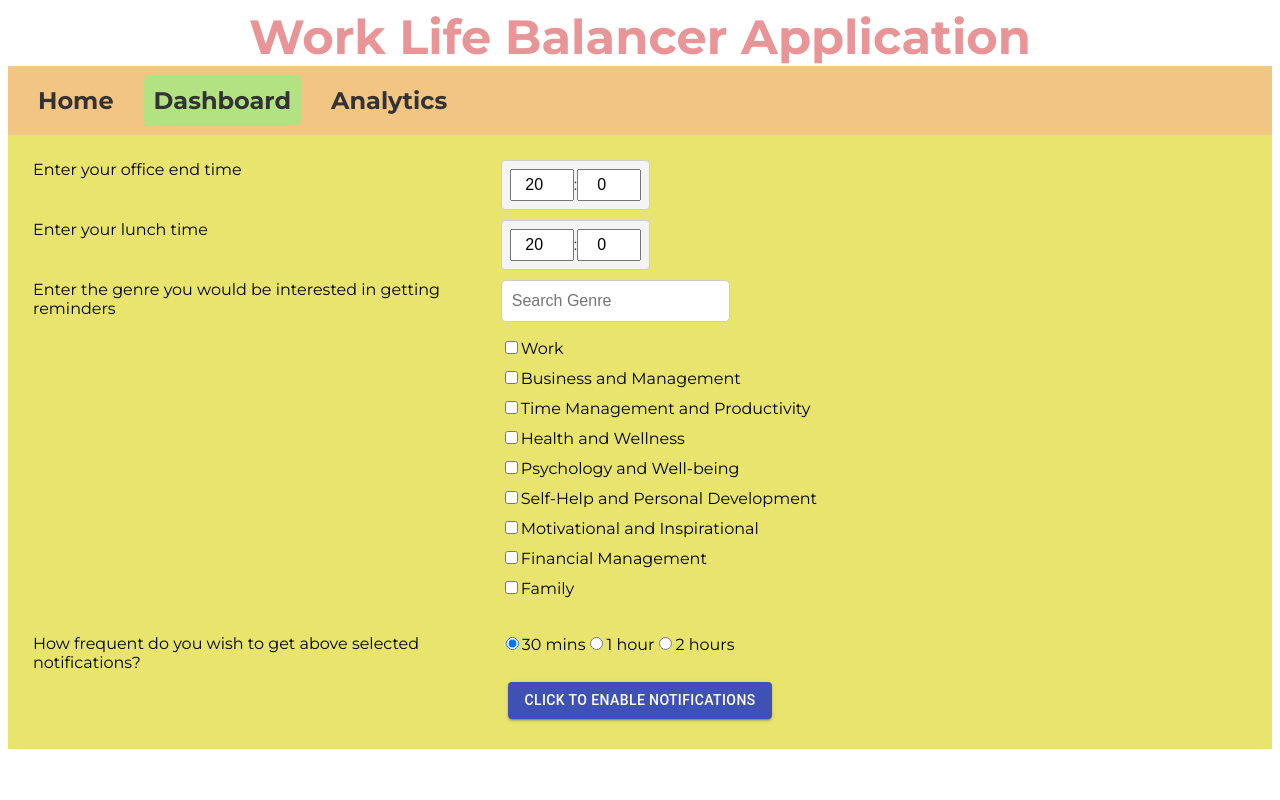
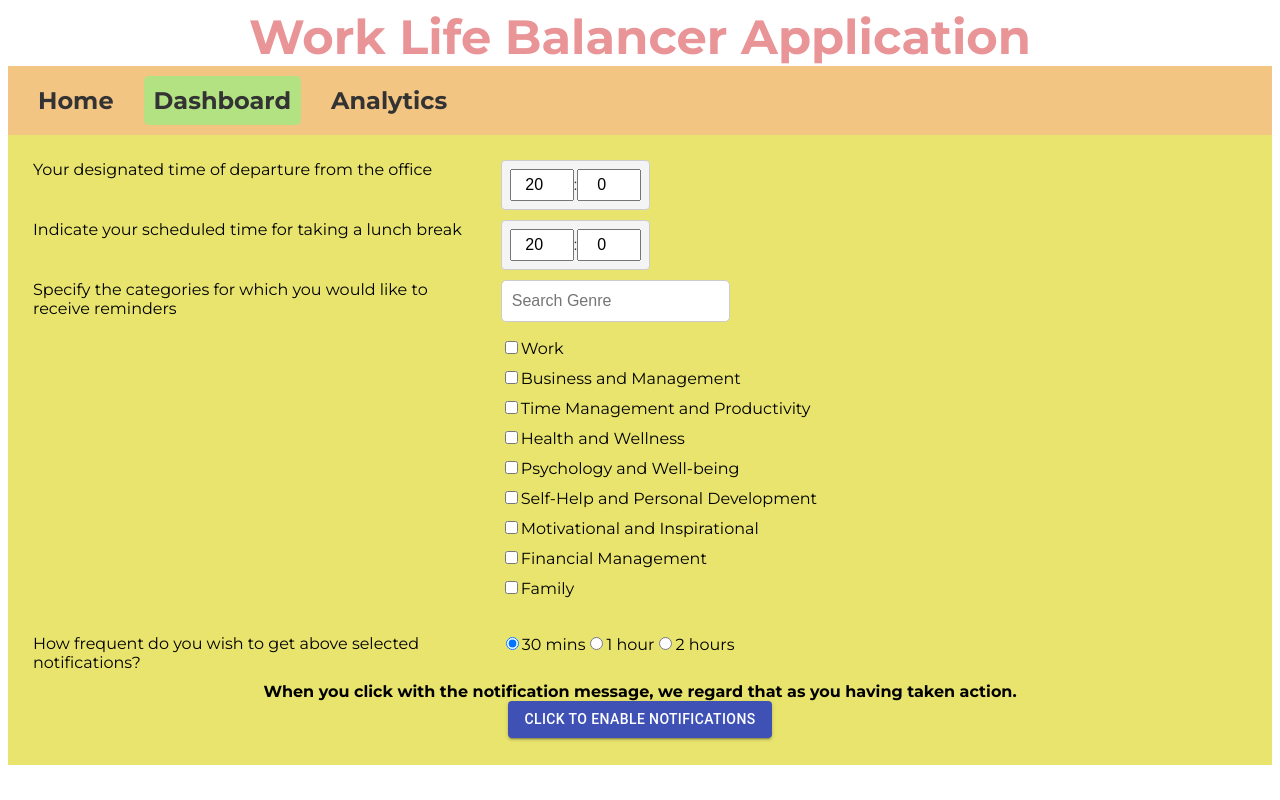
Before and after one commit to humerasharief/Worklife-balance-app-9-aug, a React (Create React App) app: page /home in a window 1280 px wide. Both pictures are taken after a click on the button "CLICK TO ENABLE NOTIFICATIONS". Built offline with nearby package versions, Linux system fonts and the light colour scheme.

Commit message:
Updated the success message for notificaitons click

```diff
--- a/package.json
+++ b/package.json
@@ -9,6 +9,7 @@
     "@testing-library/user-event": "^7.2.1",
     "react": "^16.13.1",
     "react-dom": "^16.13.1",
+    "react-bootstrap": "^1.6.3",
     "react-router-dom": "^5.2.0",
     "react-scripts": "3.4.3"
   },
--- a/src/components/CustomNotify/CustomNotify.js
+++ b/src/components/CustomNotify/CustomNotify.js
@@ -65,6 +65,7 @@ function CustomNotify(props) {
   const [checkboxes, setCheckboxes] = useState(initialCheckboxes);
   const [filter, setFilter] = useState('');
 
+
   const handleCheckboxChange = (id) => {
     setCheckboxes((prevCheckboxes) =>
       prevCheckboxes.map((checkbox) =>
@@ -102,11 +103,11 @@ function CustomNotify(props) {
           const newObj1 = {text:finalReminder[i].text, category:finalReminder[i].category};
           providedRemindersList.push(newObj1);
           localStorage.setItem('sentData', JSON.stringify(providedRemindersList));
-          const notification = new Notification(finalReminder[i].category, {
+          const notification = new Notification(finalReminder[i].label, {
             body: finalReminder[i].text
           })
           notification.onclick = function(){
-            const newObj = {text:finalReminder[i].text, category:finalReminder[i].label};
+            const newObj = {text:finalReminder[i].text, category:finalReminder[i].category};
             clickedRemindersList.push(newObj);
             localStorage.setItem('clickedData', JSON.stringify(clickedRemindersList));
             window.focus();
@@ -118,7 +119,7 @@ function CustomNotify(props) {
   return (
     <div>
       <div className="flex-container">
-        <div className="flex-item">Enter the genre you would be interested in getting reminders</div>
+        <div className="flex-item">Specify the categories for which you would like to receive reminders</div>
         <div className="flex-item-2">
           <input  className='styled-input '
             type="text"
--- a/src/components/NotificationRender/NotificationRender.css
+++ b/src/components/NotificationRender/NotificationRender.css
@@ -18,3 +18,32 @@
     border-radius: 5px;
     cursor: pointer;
   }
+  .toast-custom {
+    background-color: #ffcc00;
+  }
+
+  /* Customize the text color of the toast */
+  .toast-custom .toast-header {
+    color: #333;
+  }
+
+  /* Customize the border color of the toast */
+  .toast-custom .toast-header {
+    border-color: #ffcc00;
+  }
+
+  .toast-container {
+    position: fixed;
+    top: 10px; /* Adjust the value as needed */
+    right: 20px; /* Adjust the value as needed */
+    z-index: 9999;
+    border: 1px solid #333;
+    padding: 10px
+  }
+
+  .successMsg{
+    font-weight: bold;
+    display: flex;
+    justify-content: center;
+    align-items: center;
+  }
--- a/src/components/NotificationRender/NotificationRender.js
+++ b/src/components/NotificationRender/NotificationRender.js
@@ -4,6 +4,7 @@ import './NotificationRender.css';
 import TimePicker from '../TimePicker/TimePicker'
 import CustomNotify from '../CustomNotify/CustomNotify';
 import Button from '@material-ui/core/Button';
+import { Toast} from 'react-bootstrap';
 function NotificationRender(props) {
   const showNotification = (msg, bodyMsg) => {
     new Notification(msg, {
@@ -14,6 +15,7 @@ function NotificationRender(props) {
   const [buttonClickCount, setButtonClickCount] = useState(0);
   const handleClick = () => {
     setButtonClickCount(prevCount => prevCount + 1);
+    setShowToast(!showToast);
   };
   const [logoutHoursFromChild, setlogoutHoursFromChild] = React.useState(20);
   const [logoutMinsFromChild, setlogoutMinsFromChild] = React.useState(0);
@@ -66,18 +68,25 @@ function NotificationRender(props) {
     setLunchHoursFromChild(obj.hours)
     setLunchMinsFromChild(obj.minutes)
   };
+
+  const [showToast, setShowToast] = useState(false);
+
+  const toggleToast = () => {
+    setShowToast(!showToast);
+  };
   return (
     <div className="background-container">
 
       <div className="flex-container">
-        <div className="flex-item">Enter your office end time</div>
+        <div className="flex-item">Your designated time of departure from the office</div>
         <div className="flex-item-2"><TimePicker sendDataToParent={handleChildDataLogout}/></div>
       </div>
       <div className="flex-container">
-        <div className="flex-item">Enter your lunch time</div>
+        <div className="flex-item">Indicate your scheduled time for taking a lunch break</div>
         <div className="flex-item-2"><TimePicker sendDataToParent={handleChildDataLunch}/></div>
       </div>
       <CustomNotify messageProp={buttonClickCount}/>
+      {showToast && <div className='successMsg'>When you click with the notification message, we regard that as you having taken action.</div>}
       <div className="container">
           <Button onClick={handleClick } variant="contained" color="primary" className="aligned-button">Click to enable notifications</Button>
       </div>
--- a/src/globalStyles.css
+++ b/src/globalStyles.css
@@ -101,7 +101,7 @@ body {
     background-repeat: no-repeat;
     background-position: center;
     background-color: #E8E46E;
-    height: 73vh;
+    height: 75vh;
     padding: 15px;
     /* Additional styles... */
   }
```
Also changed, not shown: 1 other file (tests, documents, lock files or other folders).
